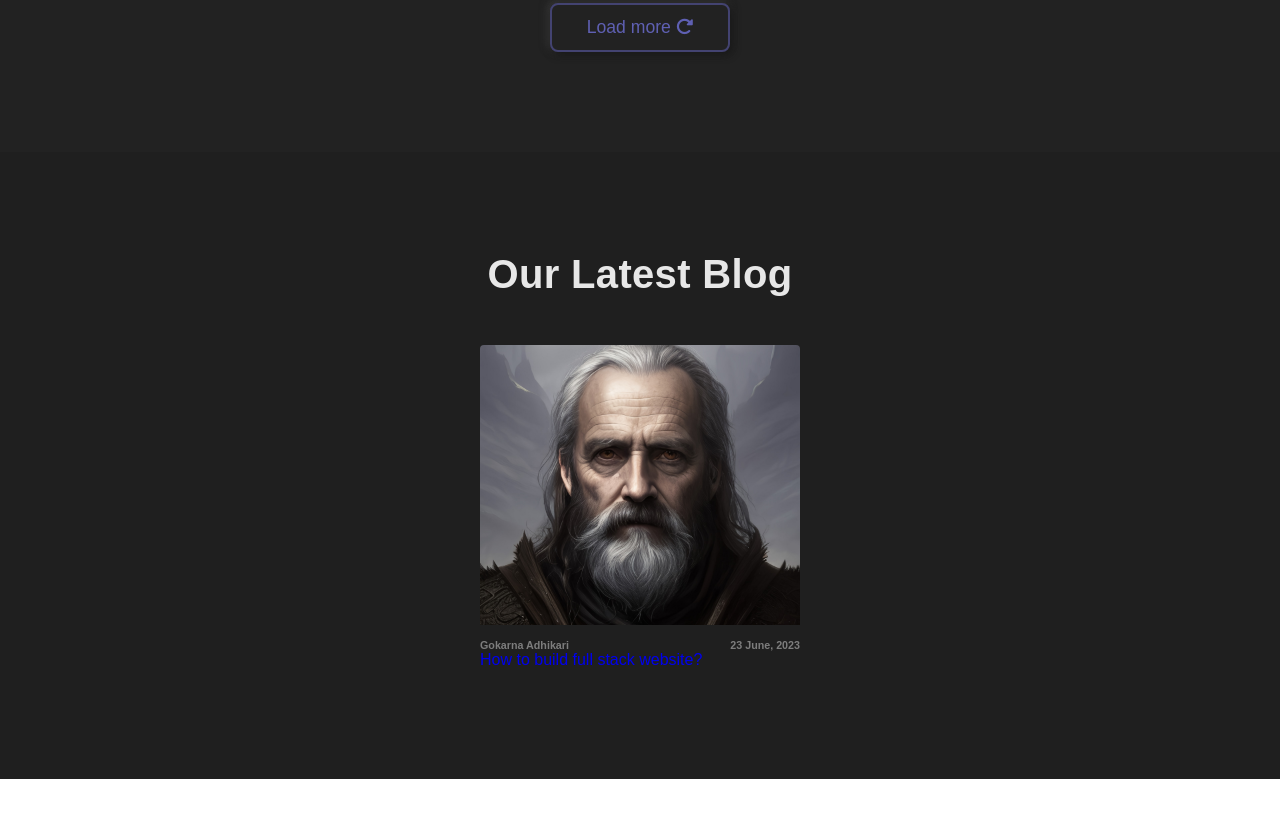
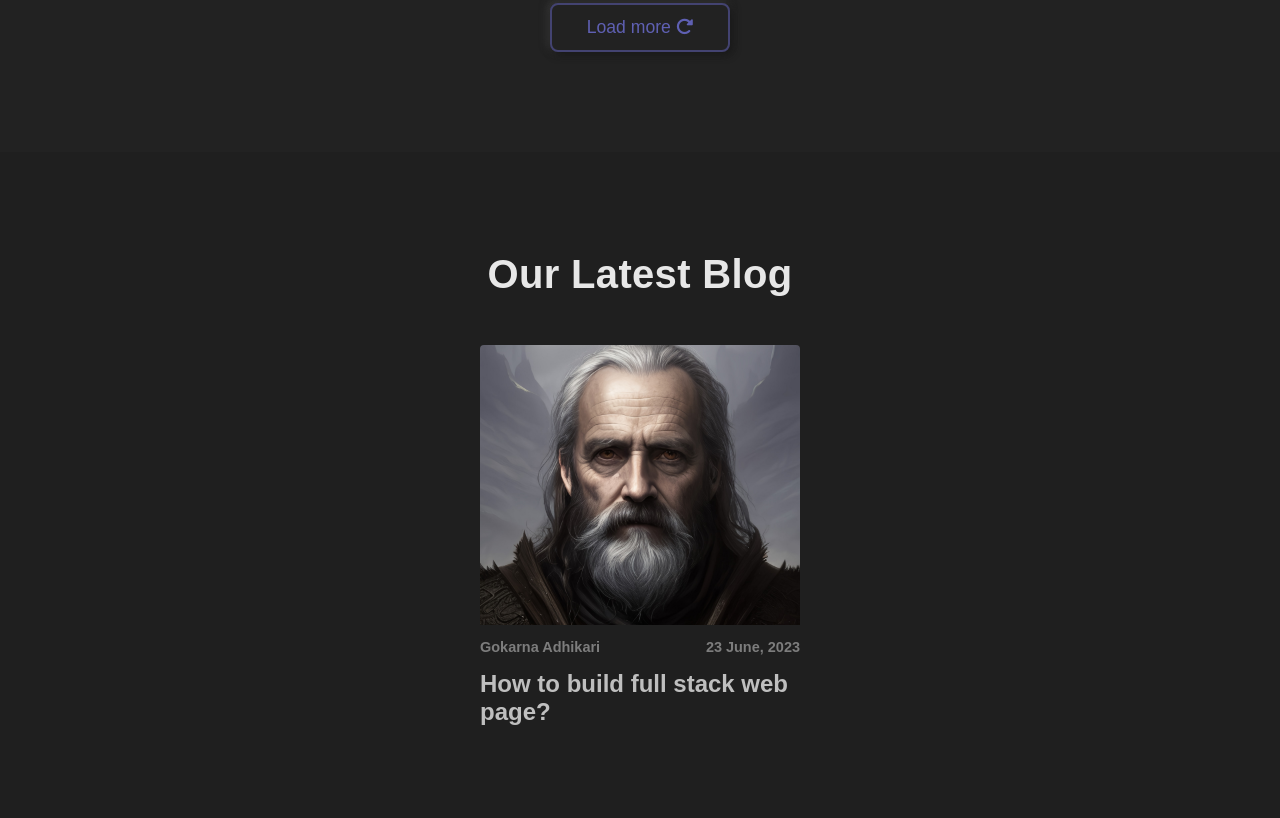
Before and after one commit to gokarna123-goku/neumorphism-portfolio, a plain HTML site: page index.html in a window 1280 px wide. Shown: the part 4134-4952 px from the top of the page. Before the commit the page ends 4913 px from the top, so only its background shows below. Drawn offline with Linux system fonts and the light colour scheme.

Commit message:
working on the the blog title

```diff
--- a/index.html
+++ b/index.html
@@ -281,7 +281,7 @@
                             <h6 class="user">Gokarna Adhikari</h6>
                             <h6 class="date">23 June, 2023</h6>
                         </div>
-                        <a href="#" class="blog_title">How to build full stack website?</a>
+                        <a href="#" class="blog_title">How to build full stack web page?</a>
                     </div>
                 </div>
             </div>
--- a/style.css
+++ b/style.css
@@ -653,8 +653,15 @@ nav ul li .active{
     display: flex;
     align-items: center;
     justify-content: space-between;
-    font-size: 1.0rem;
+    font-size: 1.35rem;
     color: var(--tertiary);
+    margin-bottom: 0.9rem;
+}
+.blog_data .blog_title{
+    font-size: 1.5rem;
+    color: var(--secondary);
+    font-weight: 550;
+    opacity: 0.8;
 }
 
 
```
